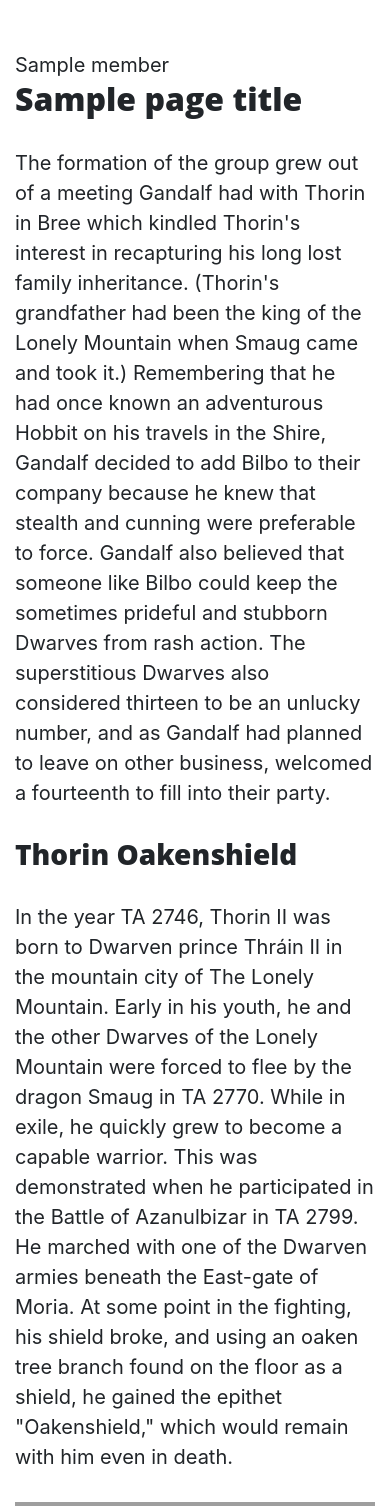
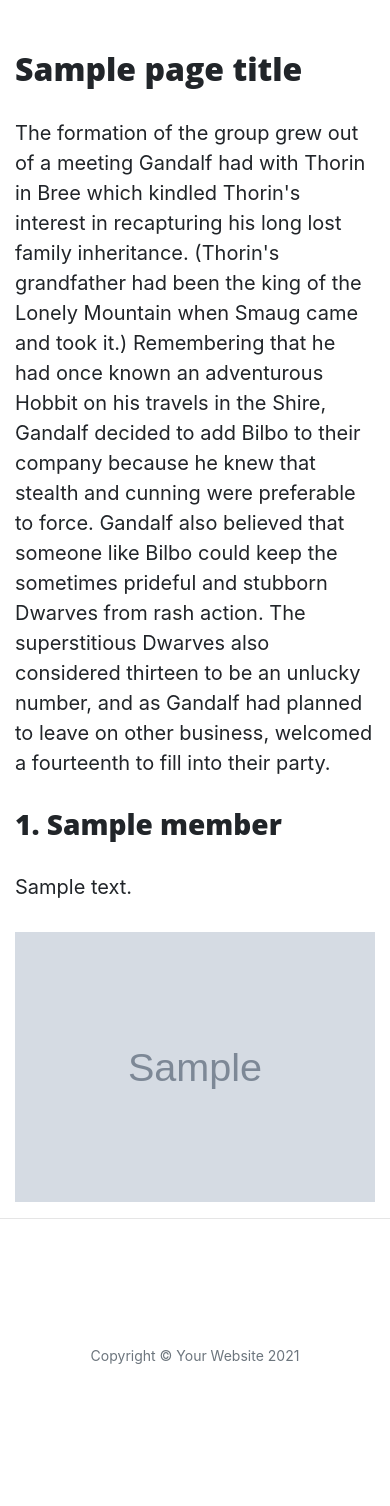
Before and after one commit to futhimhlas/Python1, a Flask app: template templates/about.html in a window 390 px wide. Shown: the part 533-2039 px from the top of the page. After the commit the page ends 1897 px from the top, so only its background shows below. Run offline with Flask 2, Linux system fonts and the light colour scheme; the template is opened without the code that fills it: most values are stand-ins (such as "Sample title", 1, 10 or a date in 2020); grey boxes marked "Sample" are stand-in pictures; some libraries are stand-ins or nearby versions; grey boxes are pictures that could not be loaded.

Commit message:
Member.html added. Member page template filled

```diff
--- a/templates/about.html
+++ b/templates/about.html
@@ -1,7 +1,5 @@
 {% extends "base.html" %}
 {% block content %}
-
-    {{ company[1]["name"] }}
 
     <h2>{{ page_title }}</h2>
     <p>The formation of the group grew out of a meeting Gandalf had with Thorin in Bree which kindled Thorin's interest in
@@ -12,97 +10,45 @@
         action. The superstitious Dwarves also considered thirteen to be an unlucky number, and as Gandalf had planned to
         leave on other business, welcomed a fourteenth to fill into their party.
     </p>
+
+    {% for member in company %} <!-- member could've been any name we chose. IT represents the company list we made as it is iteratted through-->
+    <!-- When we used Jinja templating language, an object named loop is created for us. We can then use the property index which labels the iterations starting from 1-->
+
         <div class="row featurette">
+
+            {% if loop.index % 2 != 0 %} <!-- oddd numbers if statement meaning if loop.index remainder when divider by two is not equal to zero, then this code should run -->
+
                 <div class="col-md-7">
-            <h3>Thorin Oakenshield</h3>
+                    <h3><a href="/about/{{member.url}}">{{loop.index}}. {{ member.name }}</a></h3> <!-- Python list methods (listName.name/description/image_source) used to access the paarsed json data from our run2.py file-->
                     <p>
-                In the year TA 2746, Thorin II was born to Dwarven prince Thráin II in the mountain city of The Lonely Mountain.
-                Early in his youth, he and the other Dwarves of the Lonely Mountain were forced to flee by the dragon Smaug in TA
-                2770. While in exile, he quickly grew to become a capable warrior. This was demonstrated when he participated in the
-                Battle of Azanulbizar in TA 2799. He marched with one of the Dwarven armies beneath the East-gate of Moria. At some
-                point in the fighting, his shield broke, and using an oaken tree branch found on the floor as a shield, he gained
-                the epithet "Oakenshield," which would remain with him even in death.
+                        {{ member.description }}
                     </p>
                 </div>
                 <div class="col-md-5">
-            <img src="https://vignette.wikia.nocookie.net/lotr/images/3/3f/ThorinBIG.jpg" alt="Thorin">
+                    <img src="{{ member.image_source }}" class="featurette-image image-responsive" alt="">
                 </div>
-    </div>
-    <div class="row featurette">
+
+            {% else %} <!--This code runs in every other condition that is not fulfilled in the if statement-->
+
                 <div class="col-md-5">
-            <img src="https://static.wikia.nocookie.net/lotr/images/b/b4/The-Hobbit-Fili-and-Kili.jpg" alt="Fili & Kili">
+                    <img src="{{ member.image_source }}" class="featurette-image image-responsive" alt="">
                 </div>
                 <div class="col-md-7">
-            <h3> Fili & Kili</h3>
+                    <h3><a href="/about/{{member.url}}">{{loop.index}}. {{ member.name }}</a></h3> <!-- Python list methods (listName.name/description/image_source) used to access the paarsed json data from our run2.py file-->
                     <p>
-                Fíli and Kíli were nephews of Thorin, who was the elder brother of their mother Dís. They were also nephews of
-                Frerin, grandsons of Thráin II, and great-grandsons of Thrór. Fíli's most distinguishing feature was his long nose,
-                the longest of any of the Dwarves in Thorin's company.
+                        {{ member.description }}
                     </p>
                 </div>
+
+            {% endif %}
+
         </div>
-    <div class="row featurette">
-        <div class="col-md-7">
-            <h3>Óin</h3>
-            <p>
-                Óin was the older brother of Glóin, cousin of Dwalin and Balin, and uncle of Gimli. Oin's uncle was King Fundin, the
-                father of Balin and Dwalin. He usually wore a brown-hooded cloak when travelling. Óin fought in the Battle of
-                Azanulbizar along with Thorin Oakenshield, and in TA 2941 joined with Thorin and Company on the quest to reclaim the
-                Lonely Mountain wearing a brown hood.[2] Óin was one of the Dwarves who bet that Bilbo would come along with them to
-                reclaim the Lonely Mountain. Óin and his brother Glóin were usually in charge of preparing the fire for the Company
-                as they were the most skilled out of the others. He fought in and survived the Battle of the Five Armies, and later
-                settled in the Lonely Mountain with King Dain Ironfoot II along with many other dwarves of The Company of Thorin
-            </p>
-        </div>
-        <div class="col-md-5">
-            <img src="https://static.wikia.nocookie.net/lotr/images/7/7d/Hobbit-poster-oin.jpg" alt="Oin">
-        </div>
-    </div>
-    <div class="row featurette">
-        <div class="col-md-5">
-            <img src="https://static.wikia.nocookie.net/lotr/images/f/fc/Gloin_2.jpg" alt="Gloin">
-        </div>
-        <div class="col-md-7">
-            <h3> Glóin</h3>
-            <p>
-                On October 25, 3018, Glóin and his son Gimli attended the Council of Elrond in Rivendell, where he greeted Frodo
-                Baggins at the welcome dinner, after Frodo had recovered from his wounds received from the Witch-king of Angmar. He
-                recounted the history of the Lonely Mountain and the Kingdom of Dale since Bilbo had left, including Balin's
-                decision to leave the Lonely Mountain and reestablish the ancient Dwarven kingdom in Moria. At the Council of
-                Elrond, his son Gimli warned of the messengers from Mordor who had been threatening King Dain II Ironfoot, and
-                seeking news of Bilbo, Frodo, and the One Ring. It is unknown whether he had fought against Sauron's forces in the
-                Battle of Dale.
-            </p>
-        </div>
-    </div>
-    <div class="row featurette">
-        <div class="col-md-7">
-            <h3>Balin</h3>
-            <p>
-                Balin was likely born in the Lonely Mountain before the coming of the dragon Smaug. He had a younger brother named
-                Dwalin, and was amongst those driven from their homes when Smaug attacked the Lonely Mountain. Afterwards, he may
-                have lived in Dunland as a refugee, before fighting in the War of the Dwarves and Orcs which culminated in the
-                Battle of Azanulbizar. Many years later, in approximately TA 2841, he accompanied Thráin II, the father of Thorin,
-                when he attempted to go back to the Lonely Mountain himself, but Thráin was captured and lost.
-            </p>
-        </div>
-        <div class="col-md-5">
-            <img src="https://static.wikia.nocookie.net/lotr/images/5/52/Balin.jpg" alt="Balin">
-        </div>
-    </div>
-    <div class="row featurette">
-        <div class="col-md-5">
-            <img src="https://static.wikia.nocookie.net/lotr/images/b/b5/Bifur.jpg" alt="Bifur">
-        </div>
-        <div class="col-md-7">
-            <h3> Bifur</h3>
-            <p>
-                Whilst he was a descendant of the Dwarves of Khazad-dûm, Bifur was not of Durin's Folk. Most of his familial
-                relations are unclear, and what is known of his parentage is very little. He and his family were driven out of their
-                home in the Lonely Mountain by the Dragon Smaug, and were forced to live in exile, where the Dwarf warrior worked as
-                a toy maker. Following Thorin II Oakenshield to a new life in the Blue Mountains, he continued his life as a toy
-                maker.
-            </p>
-        </div>
-    </div>
+
+        {% if loop.index !=loop.length %} <!-- If loop.index is not equal to length ( being its full size) , then display our hr. Full docu of Jinja can be found at jinja.palletsprojects.com.-->
+
+            <hr class="featurette-divider">
+
+        {% endif %}
+
+    {% endfor %}
 {% endblock %}
```
Also changed, not shown: data/company.json (+27 -14 lines), run2.py (+11 -0 lines), templates/member.html (added, +14 -0 lines). Lines whose indentation alone changed are shown as unchanged.
